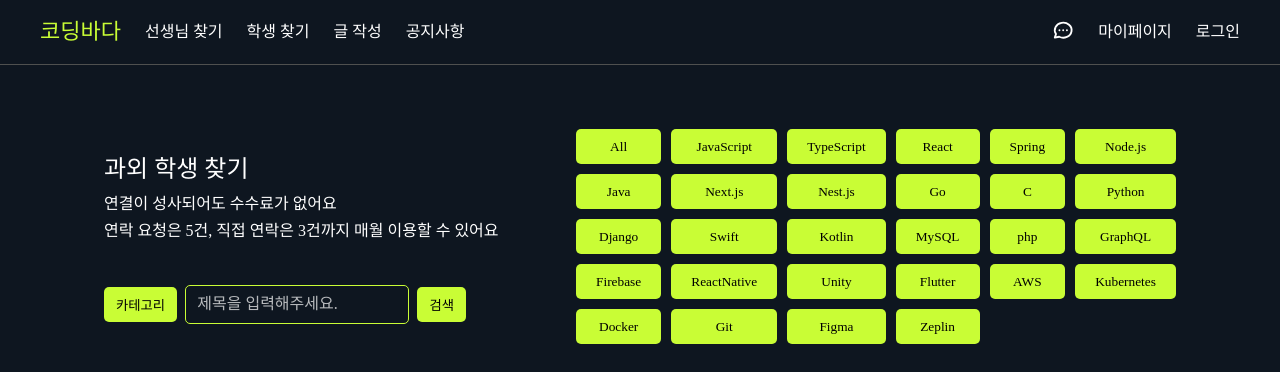
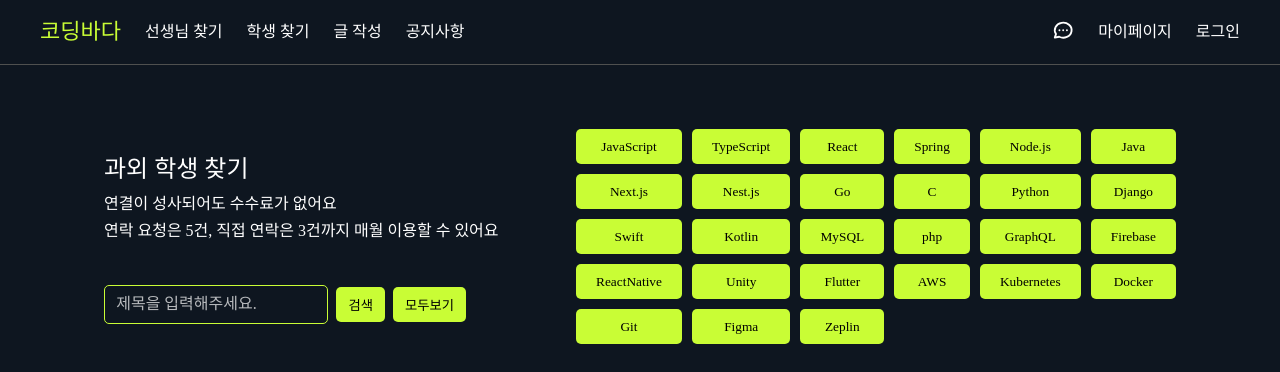
Before and after one commit to reignkk1/coding-tutoring-client, a React (Create React App) app: page /students in a window 1280 px wide. Shown: the top 372 px of the page. Built offline with nearby package versions, Linux system fonts and the light colour scheme; no server answers; a web font is replaced by a local one.

Commit message:
feat: 모두보기 버튼

```diff
--- a/src/components/postPage/SearchBar.tsx
+++ b/src/components/postPage/SearchBar.tsx
@@ -1,6 +1,6 @@
 import styled from "styled-components";
 import Button from "../common/Button";
-import { searchTitle } from "../../api/Post";
+import { searchSubject, searchTitle } from "../../api/Post";
 import { useDispatch } from "react-redux";
 import { useState } from "react";
 
@@ -44,15 +44,17 @@ export default function SearchBar({ placeholder, category }: ISearchBar) {
     setValue("");
   };
 
+  const handleAllSubject = () => searchSubject("", category, dispatch);
+
   return (
     <Form onSubmit={handleSubmit}>
-      <Button>카테고리</Button>
       <Input
         placeholder={placeholder}
         value={value}
         onChange={(e) => setValue(e.target.value)}
       />
       <Button type="submit">검색</Button>
+      <Button onClick={handleAllSubject}>모두보기</Button>
     </Form>
   );
 }
--- a/src/components/write/SelectData.ts
+++ b/src/components/write/SelectData.ts
@@ -13,7 +13,6 @@ export const on_off = [
 ];
 
 export const subjects = [
-  new SeletItem("All", ""),
   new SeletItem("JavaScript", "JAVASCRIPT"),
   new SeletItem("TypeScript", "TYPESCRIPT"),
   new SeletItem("React", "REACT"),
--- a/src/pages/FindPage.tsx
+++ b/src/pages/FindPage.tsx
@@ -54,6 +54,8 @@ export default function FindPage({ category }: ICategory) {
   const handleSubjectClick = (subject: string) =>
     searchSubject(subject, category, dispatch);
 
+
+
   return (
     <Wrapper>
       <Container>
@@ -69,8 +71,8 @@ export default function FindPage({ category }: ICategory) {
               category={category}
               placeholder={"제목을 입력해주세요."}
             />
+
           </Left>
-
           <Subject>
             {subjects.map((subject, index) => (
               <Button
```
